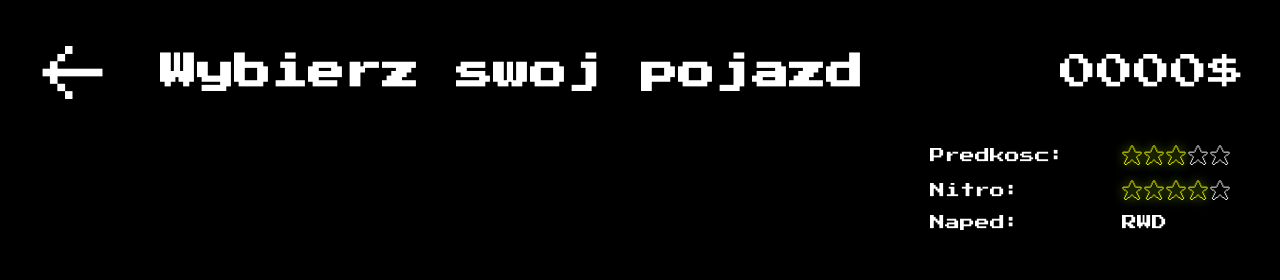
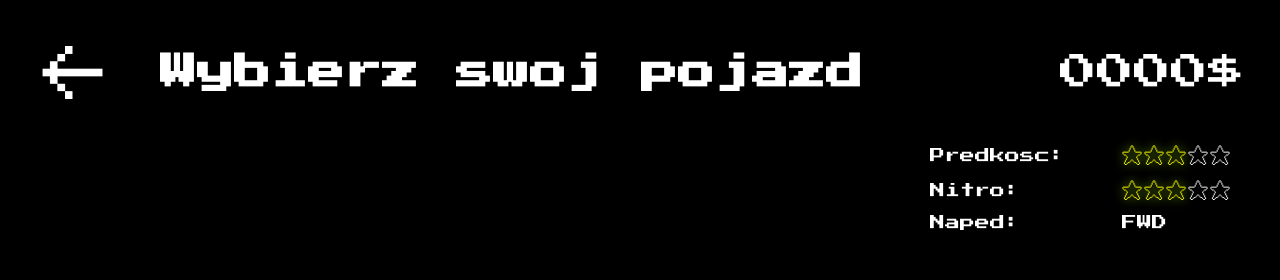
Before and after one commit to KajakSolutions/KajakRacing, a React (Vite) app: page / in a window 1280 px wide. Shown: the top 280 px of the page. Built offline with nearby package versions, Linux system fonts and the light colour scheme.

Commit message:
CarSelect working stats

```diff
--- a/src/components/CarSelect/CarSelect.tsx
+++ b/src/components/CarSelect/CarSelect.tsx
@@ -1,18 +1,63 @@
-import { useState } from "react"
+import { useState, useEffect } from "react"
 import { motion } from "framer-motion"
 import "./CarSelect.scss"
-import { section } from "framer-motion/client"
 
-const originalSlides = [
-    { id: 0, image: "./bmw-e36.png" },
-    { id: 1, image: "./saab-93.png" },
-    { id: 2, image: "./nissan-gtr.png" },
+interface CarStats {
+    speed: number
+    nitro: number
+    drive: string
+}
+
+interface Car {
+    id: number
+    image: string
+    name: string
+    stats: CarStats
+}
+
+const cars: Car[] = [
+    {
+        id: 0,
+        image: "./bmw-e36.png",
+        name: "BMW E36",
+        stats: {
+            speed: 3,
+            nitro: 3,
+            drive: "FWD",
+        },
+    },
+    {
+        id: 1,
+        image: "./saab-93.png",
+        name: "Saab 93",
+        stats: {
+            speed: 2,
+            nitro: 4,
+            drive: "RWD",
+        },
+    },
+    {
+        id: 2,
+        image: "./nissan-gtr.png",
+        name: "Nissan GTR",
+        stats: {
+            speed: 3,
+            nitro: 2,
+            drive: "4WD",
+        },
+    },
 ]
 
-const pages = [...originalSlides, ...originalSlides, ...originalSlides]
+const pages = [...cars, ...cars, ...cars]
 
 export default function Carousel() {
     const [index, setIndex] = useState(0)
+    const [currentCar, setCurrentCar] = useState<Car>(cars[0])
+
+    useEffect(() => {
+        const realCarIndex = index % cars.length
+        setCurrentCar(cars[realCarIndex])
+    }, [index])
 
     const nextSlide = () => {
         setIndex((prev) => (prev + 1) % pages.length)
@@ -20,6 +65,12 @@ export default function Carousel() {
 
     const prevSlide = () => {
         setIndex((prev) => (prev - 1 + pages.length) % pages.length)
+    }
+
+    const renderStars = (value: number, maxStars: number = 5) => {
+        return Array.from({ length: maxStars }).map((_, i) => (
+            <div key={i} className={`star ${i < value ? "active" : ""}`}></div>
+        ))
     }
 
     return (
@@ -36,26 +87,18 @@ export default function Carousel() {
                     <div className="content">
                         <p>Predkosc:</p>
                         <div className="speed stars">
-                            <div className="star active"></div>
-                            <div className="star active"></div>
-                            <div className="star active"></div>
-                            <div className="star"></div>
-                            <div className="star"></div>
+                            {renderStars(currentCar.stats.speed)}
                         </div>
                     </div>
                     <div className="content">
                         <p>Nitro:</p>
                         <div className="nitro stars">
-                            <div className="star active"></div>
-                            <div className="star active"></div>
-                            <div className="star active"></div>
-                            <div className="star active"></div>
-                            <div className="star"></div>
+                            {renderStars(currentCar.stats.nitro)}
                         </div>
                     </div>
                     <div className="content">
                         <p>Naped:</p>
-                        <p className="drive">RWD</p>
+                        <p className="drive">{currentCar.stats.drive}</p>
                     </div>
                 </div>
             </div>
@@ -95,11 +138,9 @@ export default function Carousel() {
                             return "200%"
                         })()
 
-                        console.log(position, xOffset, opacity)
-
                         return (
                             <motion.div
-                                key={page.id}
+                                key={`${page.id}-${i}`}
                                 className="carousel-slide"
                                 animate={{
                                     x: xOffset,
@@ -114,7 +155,7 @@ export default function Carousel() {
                             >
                                 <img
                                     src={page.image}
-                                    alt={`Slide ${page.id}`}
+                                    alt={`${page.name}`}
                                     className="carousel-image"
                                 />
                             </motion.div>
```
